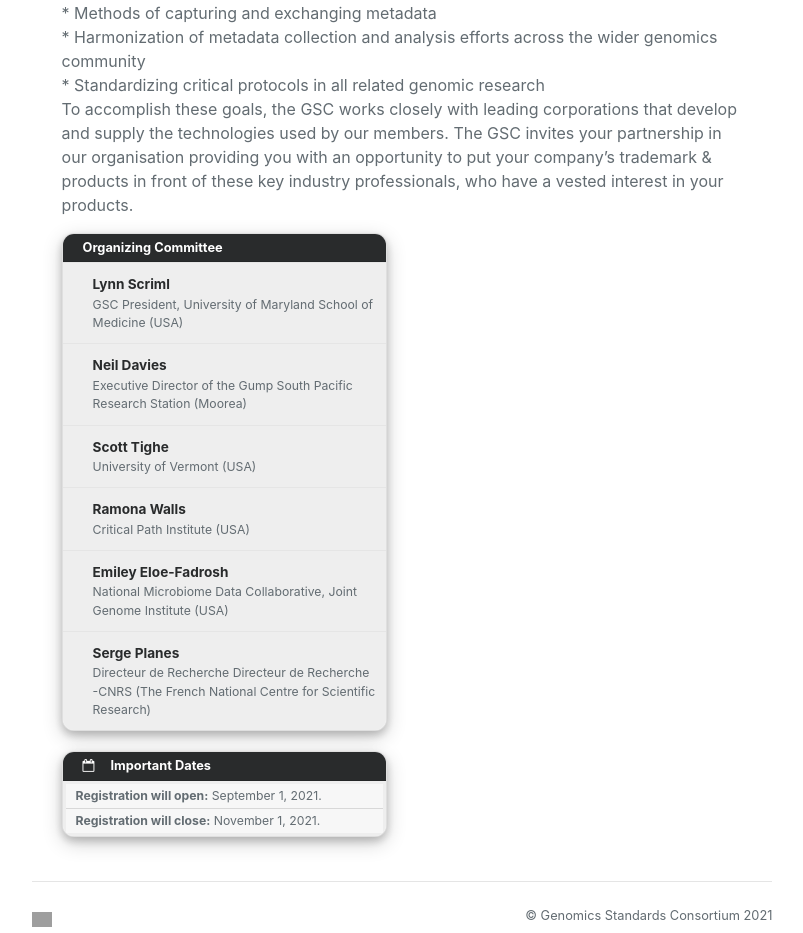
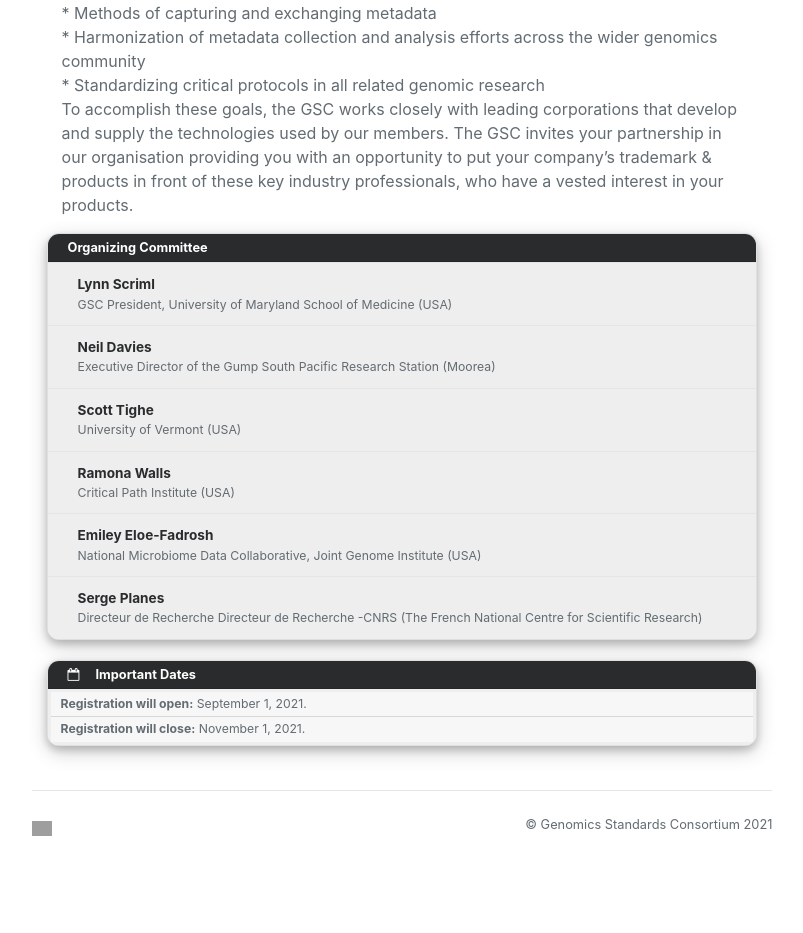
Before and after one commit to GenomicsStandardsConsortium/GSC23-Bangkok, a Jekyll site: the page built from index.html, in a window 1280 px wide. Shown: the part 1026-1959 px from the top of the page, without its empty margins (238-1041 px from the left). Built offline with Jekyll 4.4.1, drawn with Linux system fonts in a browser that asks for light colours; nearby versions of some CDN libraries; after the commit the page ends 1876 px from its top, so only the background shows below that; grey boxes are pictures that could not be loaded.

Commit message:
Update index.html

```diff
--- a/index.html
+++ b/index.html
@@ -33,7 +33,7 @@
 				<li>Human health</li>
 				</ul>
 -->   </div>
-    <div class="col-xs-12 col-sm-12 col-md-6 col-lg-6 col-xl-6">
+    <div>
 	    <div class="card">
         <div class="card-header text-white bg-inverse"><strong>Organizing Committee</strong></div>
         {% if site.data.conference.program_committees %}
```
